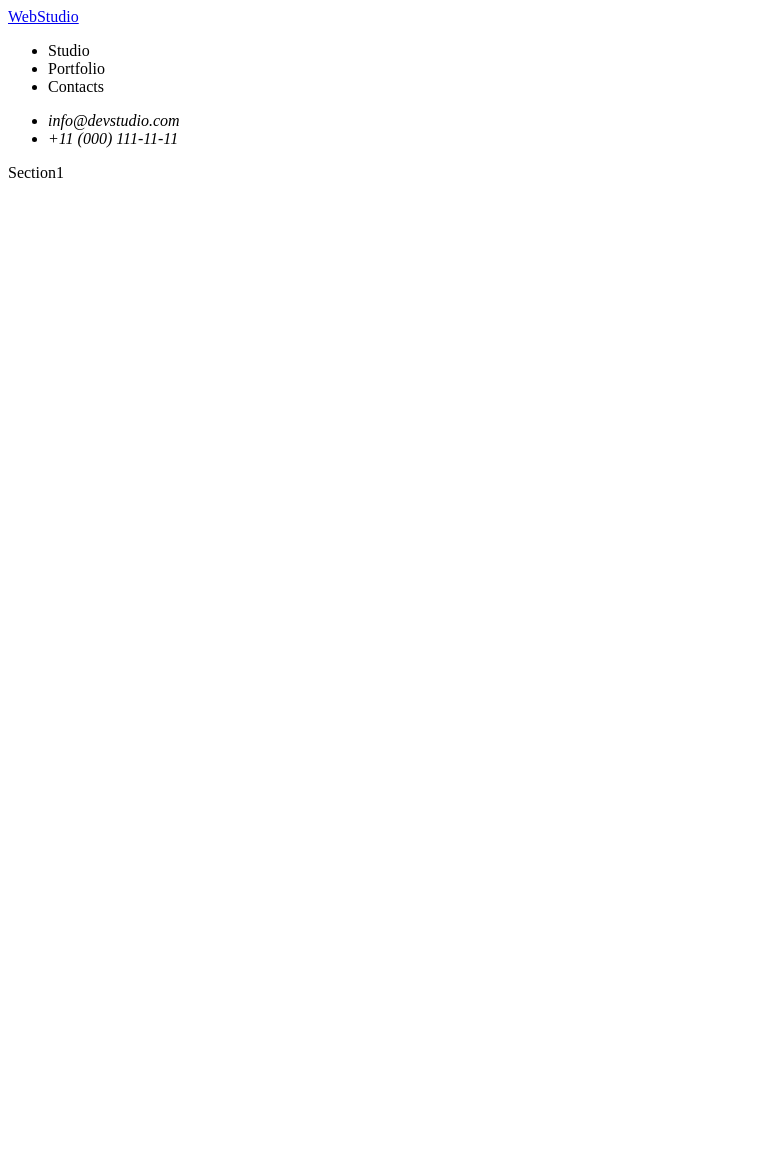
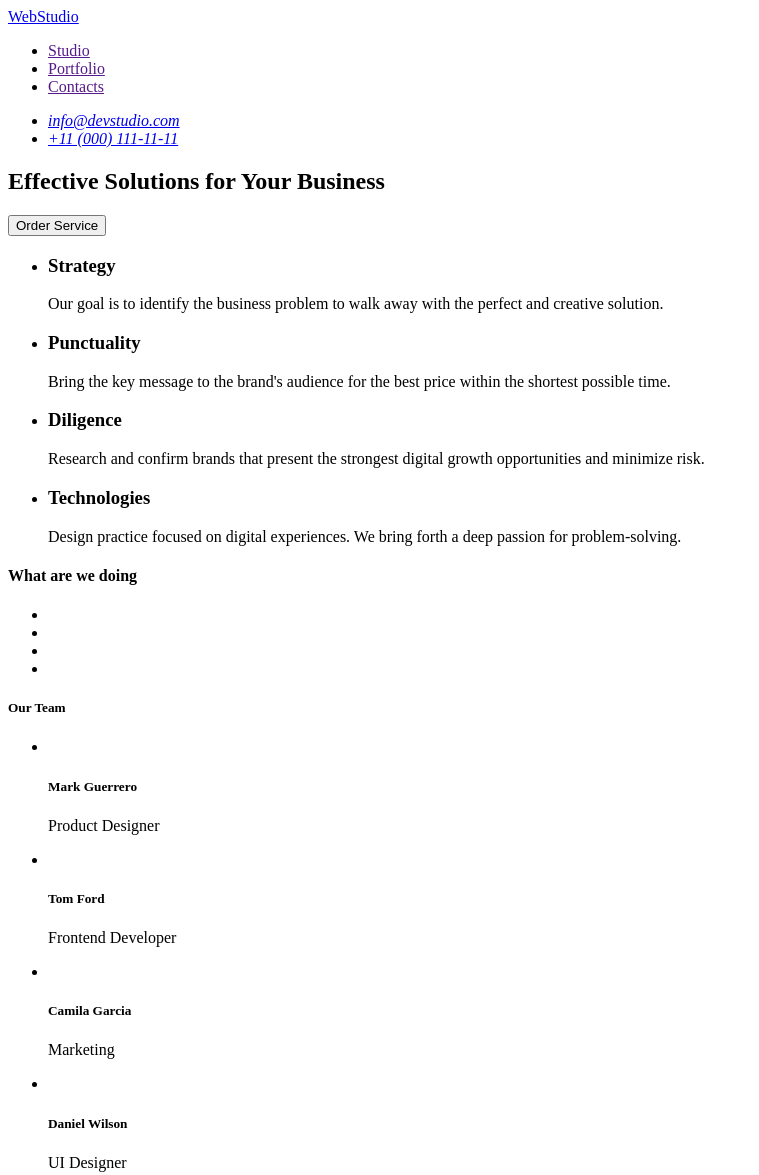
Before and after one commit to Yevhen1985/goit-markup-hw-01, a plain HTML site: page index.html in a window 1280 px wide. Shown: the whole page, without its empty margins (0-759 px from the left). Before the commit the page ends 800 px from the top, so only its background shows below. Drawn offline with Linux system fonts and the light colour scheme.

Commit message:
1 updade

```diff
--- a/index.html
+++ b/index.html
@@ -4,31 +4,102 @@
     <meta charset="UTF-8" />
     <meta http-equiv="X-UA-Compatible" content="IE=edge" />
     <meta name="viewport" content="width=device-width, initial-scale=1.0" />
-    <title>WEBSTUDIO</title>
+    <title>WebStudio</title>
   </head>
   <body>
     <!-- Header -->
     <header>
       <nav>
-        <a href="./index.html">WebStudio</a>
+        <a href="./index.html" alt="WebStudio">WebStudio</a>
         <ul>
-          <li>Studio</li>
-          <li>Portfolio</li>
-          <li>Contacts</li>
+          <li><a href="">Studio</a></li>
+          <li><a href="">Portfolio</a></li>
+          <li><a href="">Contacts</a></li>
         </ul>
       </nav>
       <address>
         <ul>
-          <li><a href="mailto:info@devstudio.com"></a>info@devstudio.com</li>
-          <li><a href="tel:+11 (000) 111-11-11"></a>+11 (000) 111-11-11</li>
+          <li><a href="mailto:info@devstudio.com">info@devstudio.com</a></li>
+          <li><a href="tel:+11 (000) 111-11-11">+11 (000) 111-11-11</a></li>
         </ul>
       </address>
     </header>
     <!-- Main -->
     <main>
+      <!-- Hero -->
       <section>
-        Section1
-        <h1></h1>
+        <h1>Effective Solutions for Your Business</h1>
+        <button type="button">Order Service</button>
+      </section>
+      <!-- What We Are -->
+      <section>
+        <h2 hidden>What We Are</h2>
+        <ul>
+          <li>
+            <h3>Strategy</h3>
+            <p>
+              Our goal is to identify the business problem to walk away with the
+              perfect and creative solution.
+            </p>
+          </li>
+          <li>
+            <h3>Punctuality</h3>
+            <p>
+              Bring the key message to the brand's audience for the best price
+              within the shortest possible time.
+            </p>
+          </li>
+          <li>
+            <h3>Diligence</h3>
+            <p>
+              Research and confirm brands that present the strongest digital
+              growth opportunities and minimize risk.
+            </p>
+          </li>
+          <li>
+            <h3>Technologies</h3>
+            <p>
+              Design practice focused on digital experiences. We bring forth a
+              deep passion for problem-solving.
+            </p>
+          </li>
+        </ul>
+      </section>
+      <!-- What are we doing -->
+      <h4>What are we doing</h4>
+      <section>
+        <ul>
+          <li></li>
+          <li></li>
+          <li></li>
+          <li></li>
+        </ul>
+      </section>
+      <!-- Our Team -->
+      <h5>Our Team</h5>
+      <section>
+        <ul>
+          <li>
+            <img src="" alt="" />
+            <h5>Mark Guerrero</h5>
+            <p>Product Designer</p>
+          </li>
+          <li>
+            <img src="" alt="" />
+            <h5>Tom Ford</h5>
+            <p>Frontend Developer</p>
+          </li>
+          <li>
+            <img src="" alt="" />
+            <h5>Camila Garcia</h5>
+            <p>Marketing</p>
+          </li>
+          <li>
+            <img src="" alt="" />
+            <h5>Daniel Wilson</h5>
+            UI Designer
+          </li>
+        </ul>
       </section>
     </main>
     <!-- Footer -->
```
